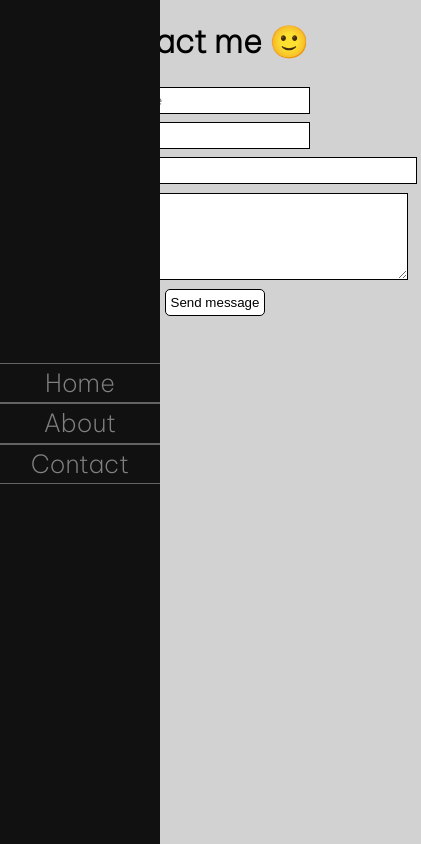
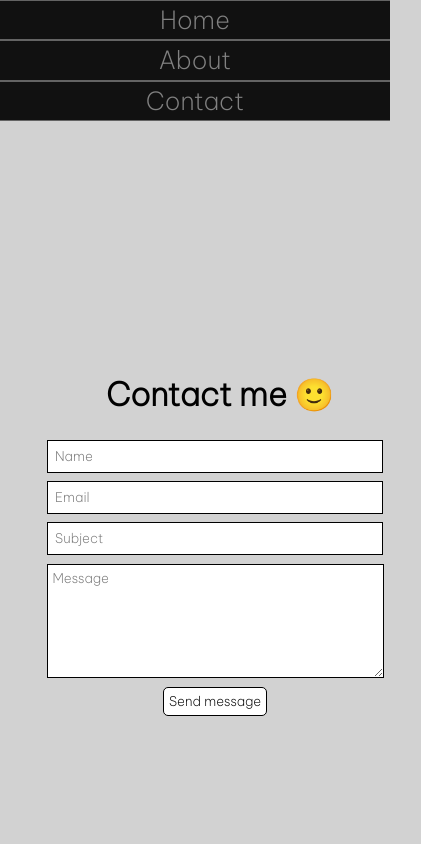
Before and after one commit to FredrikFalto/Portfolio-Inlamning-JS2, a React (Create React App) app: page /contact in a window 390 px wide. Shown: the whole page, 421 px wide, since content can reach past the window. Built offline with nearby package versions, Linux system fonts and the light colour scheme.

Commit message:
made some changes to the responsiveness of the site

```diff
--- a/public/styles.css
+++ b/public/styles.css
@@ -42,16 +42,21 @@ body {
     border-left: none;
     border-right: none;
     text-align: center;
-    width: 100%;
+    width: auto;
 }
 
 .contactForm {
     display: relative;
-    justify-content: center;
+    margin-top: 30vh;
+}
+
+.contactForm ul {
+    list-style: none;
 }
 
 .contactForm h1 {
     font-size: 2rem;
+    margin-left: 50px;
 }
 
 .contactForm form {
@@ -59,24 +64,25 @@ body {
 }
 
 .contactForm input {
+    font-family: "Be Vietnam Pro", sans-serif;
     border: 1px solid black;
-    padding: 5px;
+    padding: 7px;
     margin: 4px;
-}
-
-.contactForm .subject {
-    width: 100px;
+    width: 20rem;
 }
 
 .contactForm textarea {
+    font-family: "Be Vietnam Pro", sans-serif;
     border: 1px solid black;
     padding: 5px;
     margin: 5px;
-    width: auto;
+    width: calc(20rem + 5px);
     overflow: auto;
+    resize: auto;
 }
 
 .contactForm button {
+    font-family: "Be Vietnam Pro", sans-serif;
     text-align: center;
     border: 1px solid black;
     padding: 5px;
@@ -102,7 +108,7 @@ body {
     font-size: 50px;
 }
 
-/* @media screen and (min-width: 768px) {
+@media screen and (min-width: 768px) {
     nav li {
         width: 7em;
         font-size: 1.4em;
@@ -111,10 +117,13 @@ body {
 
 @media screen and (max-width: 768px) {
     .main-menu {
-        height: 10rem;
         width: 100%;
         position: relative;
         padding: 0;
         margin: 0;
     }
-} */
+
+    .bg {
+        height: 90.7vh;
+    }
+}
--- a/src/components/Contact.jsx
+++ b/src/components/Contact.jsx
@@ -10,22 +10,15 @@ function Contact() {
                     <ul>
                         <li>
                             <input type="text" placeholder="Name" />
+                        </li>
+                        <li>
                             <input type="text" placeholder="Email" />
                         </li>
                         <li>
-                            <input
-                                type="text"
-                                size="43"
-                                placeholder="Subject"
-                            />
+                            <input type="text" placeholder="Subject" />
                         </li>
                         <li>
-                            <textarea
-                                id=""
-                                cols="42"
-                                rows="5"
-                                placeholder="Message"
-                            ></textarea>
+                            <textarea rows="6" placeholder="Message"></textarea>
                         </li>
                         <li>
                             <button type="submit">Send message</button>
```
